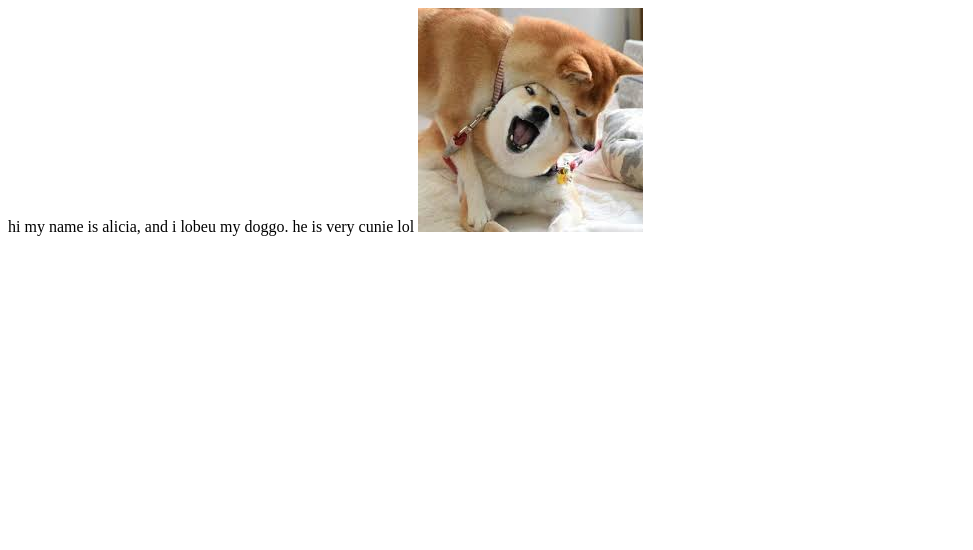
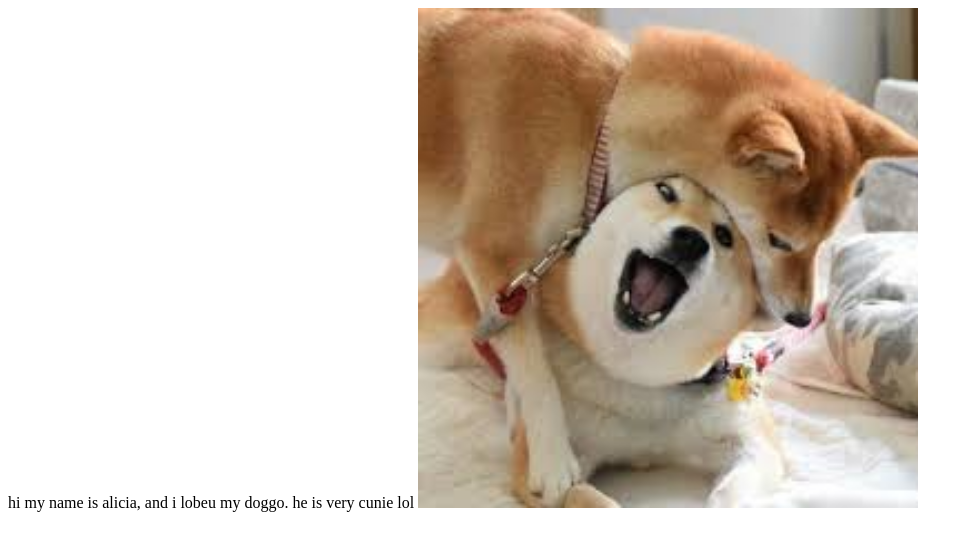
Before and after one commit to cunie/cunie.github.io, a plain HTML site: page index.html in a window 1280 px wide. Shown: the whole page, without its empty margins (0-973 px from the left). Drawn offline with Linux system fonts and the light colour scheme.

Commit message:
Update index.html
4th try in fixing the picture

```diff
--- a/index.html
+++ b/index.html
@@ -2,7 +2,9 @@
   <head> <title> Alicia's 1st Website </title> </head>
   <body>
     hi my name is alicia, and i lobeu my doggo. he is very cunie lol
-    <img src="doge_eat_doge.jpg">
+    <img src="doge_eat_doge.jpg"
+         height= "500"
+         width= "500">
   </body>
 
 </html>
```
